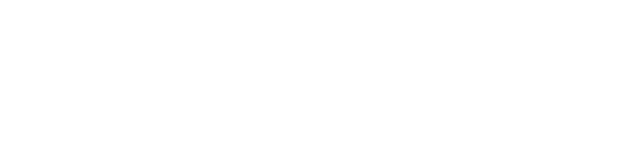
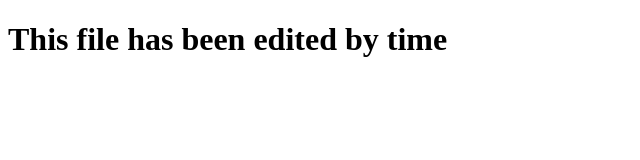
Before and after one commit to AmeemGhost/Practical_Class_Build, a plain HTML site: page index.html in a window 1280 px wide. Shown: the whole page, without its empty margins (0-640 px from the left). Drawn offline with Linux system fonts and the light colour scheme.

Commit message:
Updated h1 tag
Check H1 tag in your website

Signed-off-by: Samaya Kafle <121986334+samaya007@users.noreply.github.com>

```diff
--- a/index.html
+++ b/index.html
@@ -8,6 +8,7 @@
     <link rel="stylesheet" href="/css/style.css">
 </head>
 <body>
+    <h1> This file has been edited by time</h1>
     <div>
         <header>
             <div></div>
```
